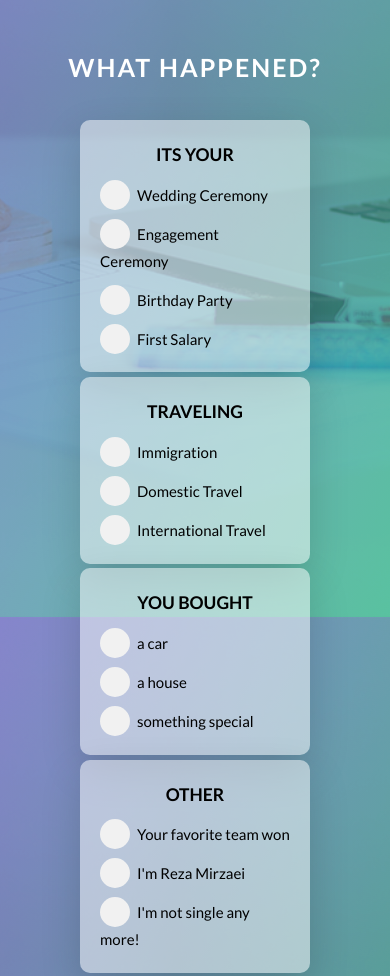
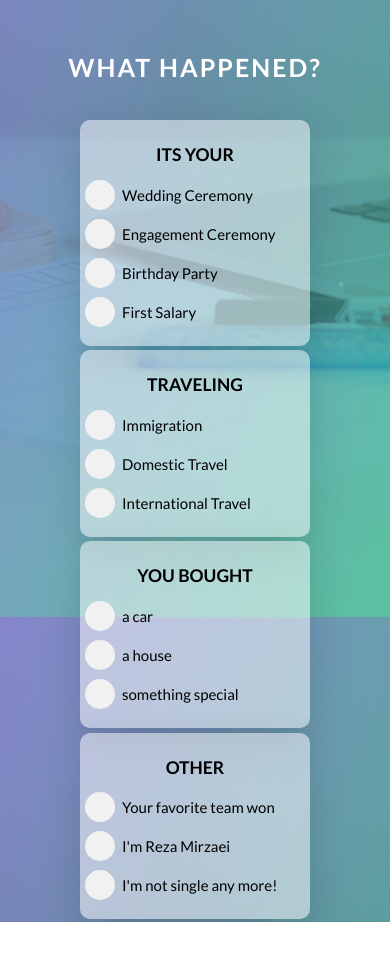
Before and after one commit to alirezahazrati/Shirni, a website: page index.html in a window 390 px wide. Shown: the part 960-1936 px from the top of the page. After the commit the page ends 1882 px from the top, so only its background shows below. Drawn offline with nearby package versions, Linux system fonts and the light colour scheme.

Commit message:
responsive feature box done

```diff
--- a/styles/SASS/_feature-box.scss
+++ b/styles/SASS/_feature-box.scss
@@ -19,3 +19,8 @@
     transform: translateY(-1.5rem) scale(1.03);
   }
 }
+@media only screen and (max-width: 720px) {
+	.feature-box {
+    padding: 2rem 0.5rem;
+  }
+}
```
Also changed, not shown: styles/style.css.
